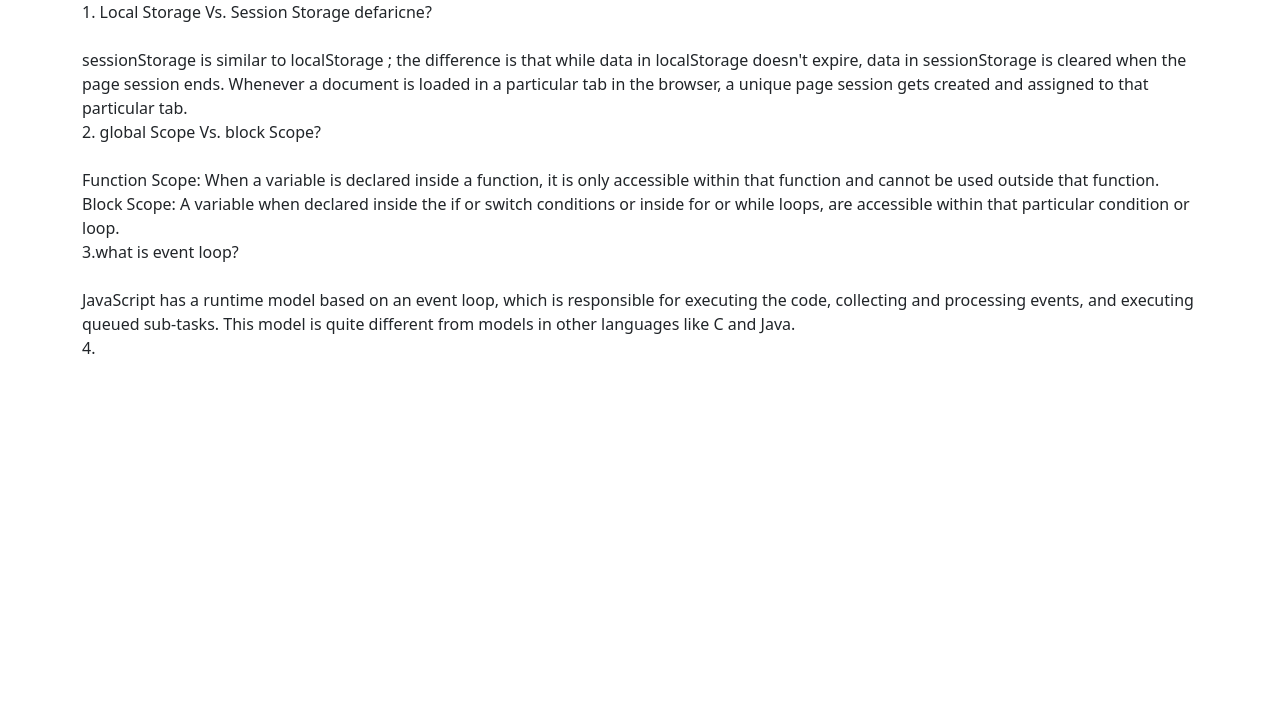
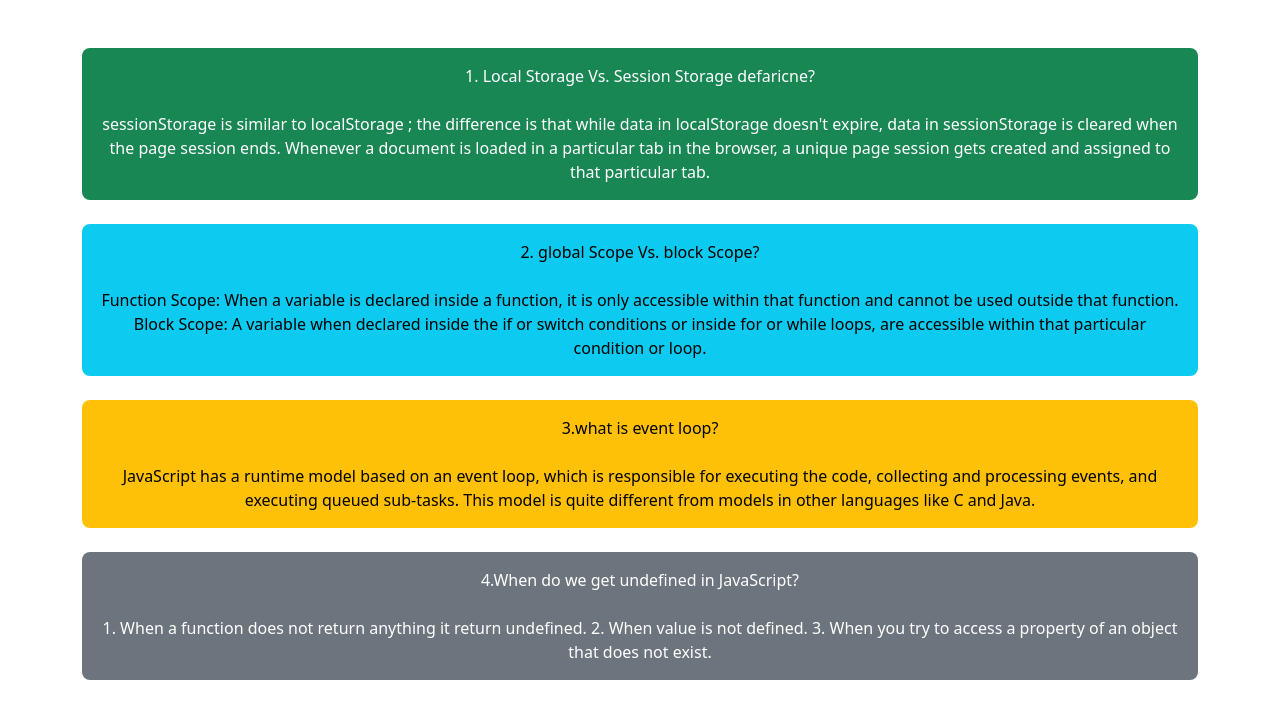
Before and after one commit to sajibbiswas2/typping-master, a plain HTML site: page bloge.html in a window 1280 px wide. Drawn offline with nearby package versions, Linux system fonts and the light colour scheme.

Commit message:
bloge-style

```diff
--- a/bloge.html
+++ b/bloge.html
@@ -8,31 +8,36 @@
   </head>
   <body>
          <section>
-              <div class="container">
-                  <div>
+              <div class="container mt-5 ">
+                  <div class="col bg-success text-center text-white p-3 rounded-3">
                     1. Local Storage Vs. Session Storage defaricne?
                      <br>
                      <br>
                      sessionStorage is similar to localStorage ; the difference is that while data in localStorage doesn't expire, data in sessionStorage is cleared when the page session ends. Whenever a document is loaded in a particular tab in the browser, a unique page session gets created and assigned to that particular tab.
                   </div>
-
-                  <div>
+                    <br>
+                  <div class="col text-center text-orange text-bg-info p-3 rounded-3">
                      2. global Scope Vs. block Scope?
                      <br>
                      <br>
                      Function Scope: When a variable is declared inside a function, it is only accessible within that function and cannot be used outside that function. Block Scope: A variable when declared inside the if or switch conditions or inside for or while loops, are accessible within that particular condition or loop.
                   </div>
-
-                  <div>
+                   <br>
+                  <div class="col text-center text-orange text-bg-warning p-3 rounded-3">
                        3.what is  event loop?
                        <br>
                        <br>
                        JavaScript has a runtime model based on an event loop, which is responsible for executing the code, collecting and processing events, and executing queued sub-tasks. This model is quite different from models in other languages like C and Java.
 
                   </div>
-
-                  <div>
-                      4.
+                    <br>
+                  <div class="col text-center text-orange text-bg-secondary p-3 rounded-3">
+                      4.When do we get undefined in JavaScript?
+                      <br>
+                      <br>
+                      1. When a function does not return anything it return undefined.
+                      2. When value is not defined.
+                      3. When you try to access a property of an object that does not exist.
                   </div>
               </div>
          </section>
```
Also changed, not shown: index.html (+1 -1 lines).
